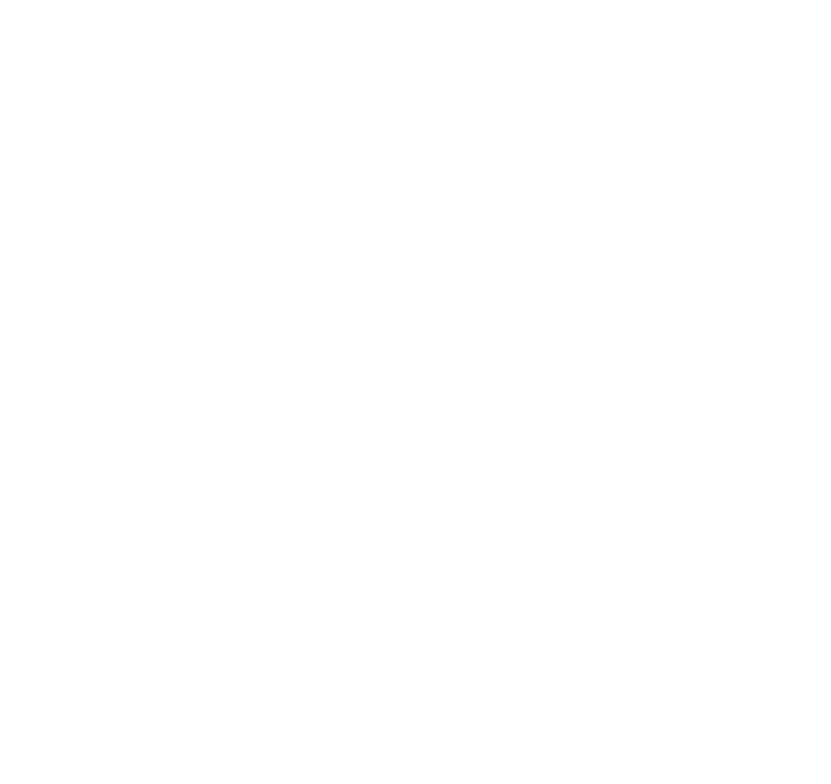
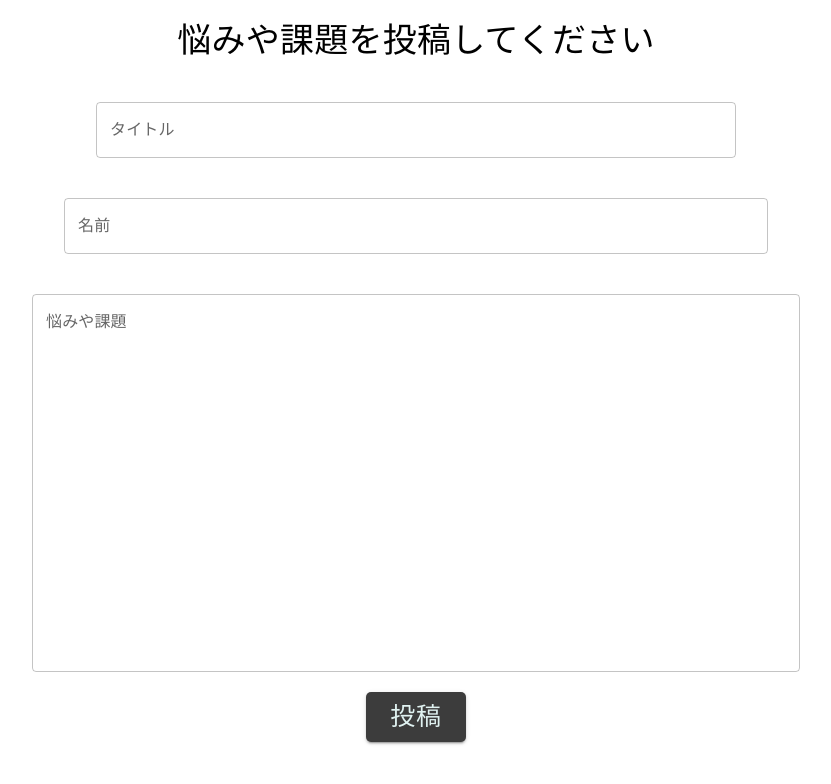
Before and after one commit to NakagawaYuto/research-hub, a React (Create React App) app in the folder front/: page /add in a window 1280 px wide. Before the commit this address had no page. Shown: the top 784 px of the page, without its empty margins (224-1055 px from the left). Built offline with nearby package versions, Linux system fonts and the light colour scheme.

Commit message:
悩みを追加できるようにした

```diff
--- a/front/src/App.js
+++ b/front/src/App.js
@@ -2,12 +2,14 @@
 import './App.css';
 import { Routes, Route } from "react-router-dom";
 import TroublePage from './Pages/TroublePage';
+import AddPage from './Pages/AddPage';
 
 function App() {
   return (
     <div className="App">
       <Routes>
         <Route path="/" element={<TroublePage/>} />
+        <Route path="/add/" element={<AddPage />} />
       </Routes>
     </div>
   );
--- /dev/null
+++ b/front/src/Components/TroubleAddButton.js
@@ -0,0 +1,34 @@
+import IconButton from '@mui/material/IconButton';
+import AddIcon from '@mui/icons-material/Add';
+
+const TroubleAddButton = ({onClick}) => {
+  return (
+    <>
+      <IconButton
+        edge='start'
+        color='inherit'
+        aria-label='menu'
+        style={{
+          background: '#607d8b',
+          borderRadius: '50',
+          position: 'fixed',
+          bottom: 50,
+          right: 50,
+          boxShadow: '3px 3px 3px rgba(0,0,0,0.3)',
+        }}
+        onClick={() => {onClick()}}
+      >
+        <AddIcon
+          fontSize='large'
+          style={{
+            color: '#eceff1',
+            width: 50,
+            height: 50
+          }}
+        />
+      </IconButton>
+    </>
+  )
+}
+
+export default TroubleAddButton;
--- /dev/null
+++ b/front/src/Pages/AddPage.js
@@ -0,0 +1,121 @@
+import * as React from 'react';
+import axios from "axios";
+import Box from '@mui/material/Box';
+import Grid from '@mui/material/Grid';
+import TextField from '@mui/material/TextField';
+import Typography from '@mui/material/Typography';
+import Button from '@mui/material/Button';
+import { useNavigate } from 'react-router-dom';
+
+const baseURL = "http://127.0.0.1:8080/trouble/"
+
+const Add = () => {
+  const navigate = useNavigate();
+  const [title, setTitle] = React.useState('');
+  const [name, setName] = React.useState('');
+  const [body, setBody] = React.useState('');
+  const addBlog = () => {
+    const titleOk = title.length !== 0;
+    const nameOk = name.length !== 0;
+    const bodyOk = body.length !== 0;
+    if (titleOk && nameOk && bodyOk) {
+      axios.post(baseURL, {
+        title: String(title),
+        name: String(name),
+        body: String(body),
+      })
+      .then(() => {
+        setTitle('');
+        setName('');
+        setBody('');
+        navigate('/');
+      })
+    }
+  }
+  return (
+    <>
+    <Box
+      component="form"
+      noValidate
+      autoComplete="off"
+    >
+      <Grid container alignItems='center' justify='center' direction="column">
+        <Grid item>
+          <Typography
+            variant="h4"
+            style={{
+              margin: 20,
+              fontFamily:'serif'
+            }}
+          >
+            悩みや課題を投稿してください
+          </Typography>
+        </Grid>
+        <Grid item>
+          <TextField
+            id="outlined-multiline-flexible"
+            label="タイトル"
+            multiline
+            maxRows={4}
+            style={{
+              margin: 20,
+              fontFamily:'serif',
+              width: '50vw',
+            }}
+            onChange={(e)=>{setTitle(e.target.value)}}
+          />
+        </Grid>
+        <Grid item>
+          <TextField
+            id="outlined-multiline-flexible"
+            label="名前"
+            multiline
+            maxRows={4}
+            style={{
+              margin: 20,
+              fontFamily:'serif',
+              width: '55vw',
+            }}
+            onChange={(e)=>{setName(e.target.value)}}
+          />
+        </Grid>
+        <Grid item>
+          <TextField
+            id="outlined-multiline-static"
+            label="悩みや課題"
+            multiline
+            rows={15}
+            style={{
+              margin: 20,
+              fontFamily:'serif',
+              width: '60vw',
+            }}
+            onChange={(e)=>{setBody(e.target.value)}}
+          />
+        </Grid>
+        <Grid item>
+          <Button
+            variant="contained"
+            onClick={() => {
+              addBlog();
+            }}
+            style={{
+              width: 100,
+              color: "#e0f2f1",
+              fontSize: 25,
+              fontFamily: 'serif',
+              background: "#3c3c3c",
+              padding: 3,
+              borderRadius: 5,
+              boxShadow: '5px 5px 5px rbga(0,0,0,0.3)',
+            }}
+            size="large"
+          >投稿</Button>
+        </Grid>
+      </Grid>
+      </Box>
+    </>
+  )
+}
+
+export default Add;
--- a/front/src/Pages/TroublePage.js
+++ b/front/src/Pages/TroublePage.js
@@ -5,9 +5,13 @@
 import Box from '@mui/material/Box';
 import Typography from '@mui/material/Typography';
 import Grid from '@mui/material/Grid';
+import Button from '@mui/material/Button';
+import TextField from '@mui/material/TextField';
+import { useNavigate } from 'react-router-dom';
 
 // 自作コンポーネント
 import BlogCards from '../Components/BlogCards';
+import TroubleAddButton from '../Components/TroubleAddButton';
 
 
 const baseURL = "http://127.0.0.1:8080/trouble/"
@@ -15,6 +19,11 @@
 const Home = () => {
     // ページ内で値を保持するために使う.
     const [blogs, setBlogs] = React.useState(null);
+    const navigate = useNavigate();
+    const [title, setTitle] = React.useState('');
+    function goToAddPage() {
+      navigate('/add/');
+    }
 
     // 初回ロード時の処理を記述する.
     React.useEffect(() =>
@@ -47,6 +56,7 @@
         <BlogCards Blogs={blogs}></BlogCards>
 
         {/* <BlogEditButton/> */}
+        <TroubleAddButton onClick={goToAddPage}></TroubleAddButton>
 
       </Box>
       </>
```
